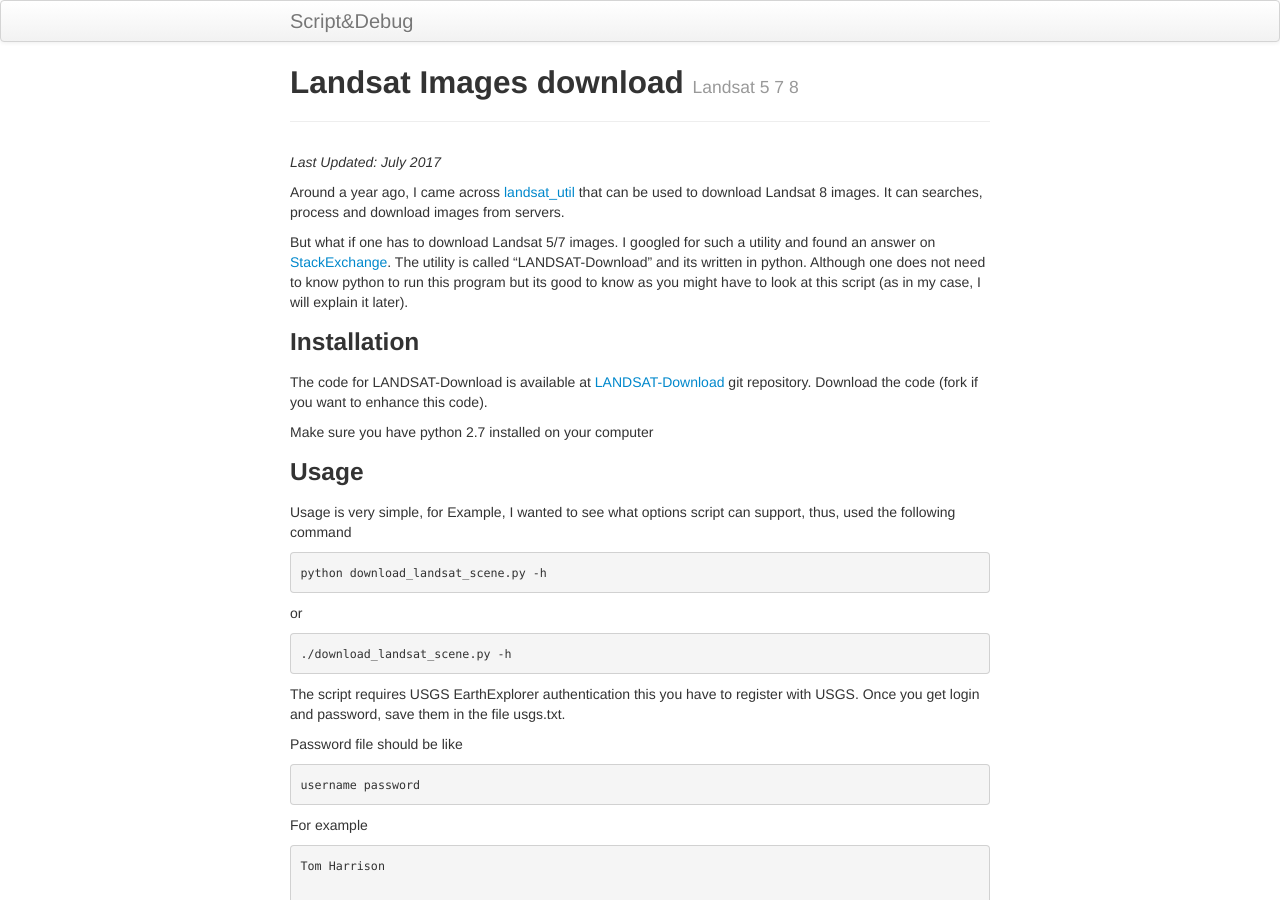
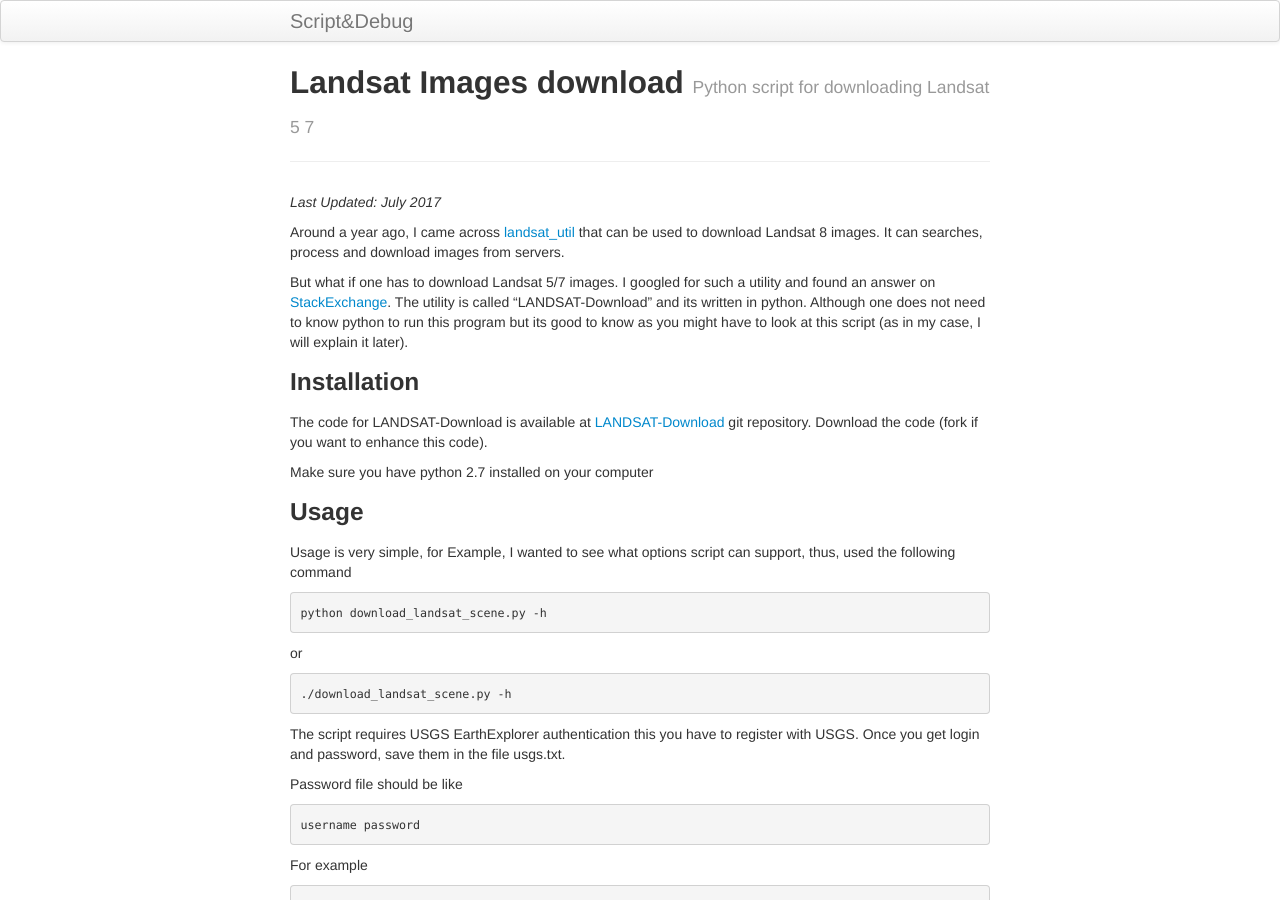
Before and after one commit to mnahmad/scriptndebug, a Jekyll site: the page built from pages/satellite/Landsat/download_landsat57.md, in a window 1280 px wide and 900 px high. Built offline with Jekyll 4.4.1, drawn with Linux system fonts in a browser that asks for light colours.

Commit message:
typo corrected in index and landsat download post

```diff
--- a/pages/satellite/Landsat/download_landsat57.md
+++ b/pages/satellite/Landsat/download_landsat57.md
@@ -1,8 +1,8 @@
 ---
 layout: page
 title: Landsat Images download
-tagline: Landsat 5 7 8
-description: Landsat 5 7 8 downloads
+tagline: Python script for downloading Landsat 5 7
+description: Landsat 5 7 downloads
 ---
 *Last Updated: July 2017*
 
```
Also changed, not shown: index.md (+1 -1 lines).
